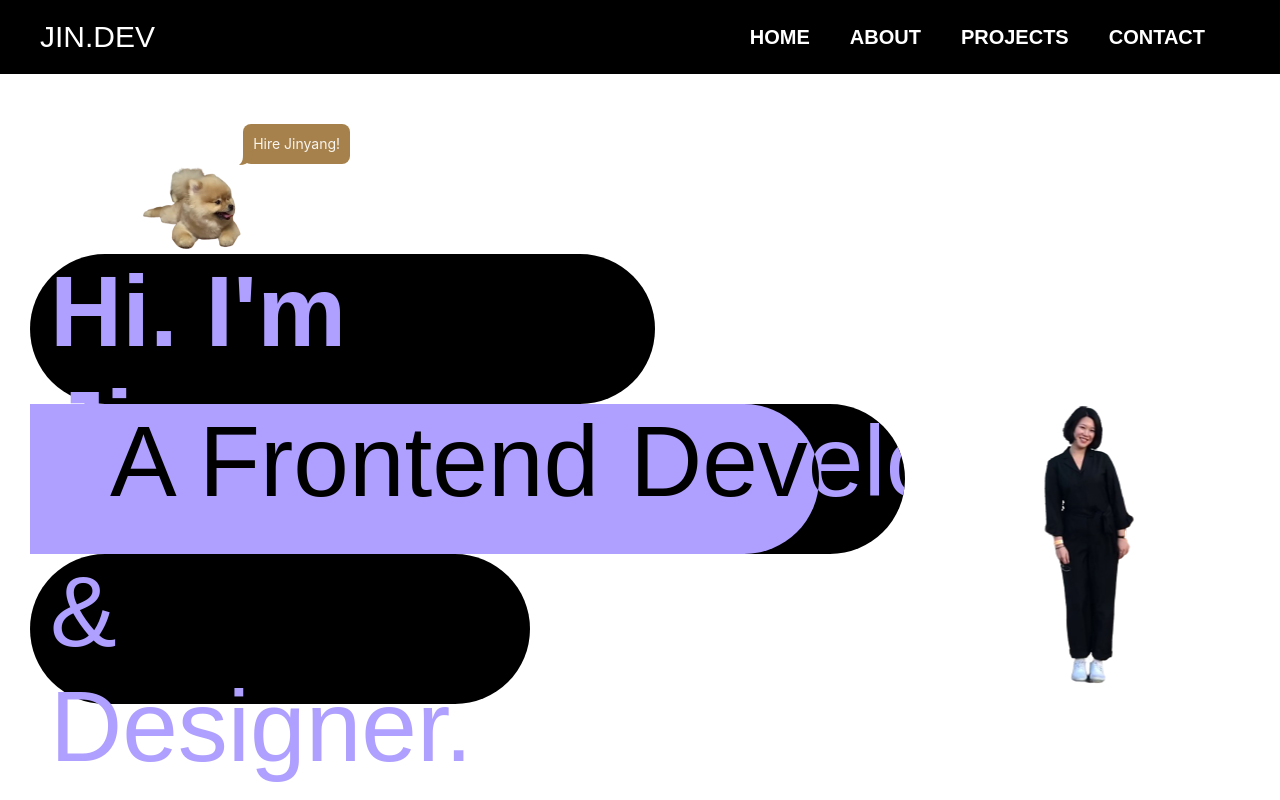
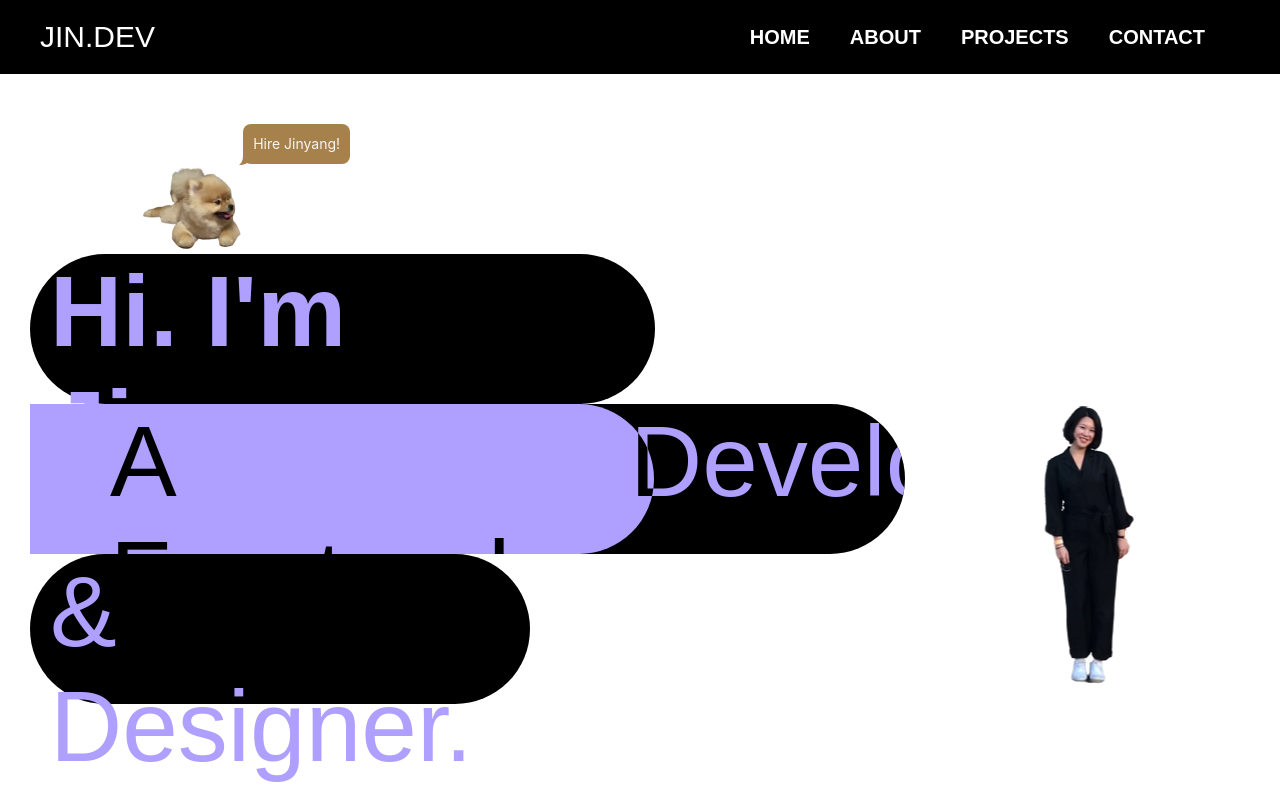
Before and after one commit to Jinyang-Park/portfolio, a React (Create React App) app: page / in a window 1280 px wide. Shown: the top 800 px of the page. Built offline with nearby package versions, Linux system fonts and the light colour scheme; a web font is replaced by a local one.

Commit message:
[doc] resume download 완성

```diff
--- a/src/pages/About.jsx
+++ b/src/pages/About.jsx
@@ -74,7 +74,13 @@ function About() {
                 of learning.
               </IntroCardMyself>
             </IntromyselfWrap>
+            <IntroResumeBtn>
+              <ResumeDownload href='/assets/resume.pdf' download='resume.pdf'>
+                Resume
+              </ResumeDownload>
+            </IntroResumeBtn>
           </IntroCardSection>
+
           <Intropic />
         </IntroCardWrap>
       </AboutBackground>
@@ -156,3 +162,5 @@ export const Intropic = styled.figure`
   background-image: url('/assets/jinyangpark.jpg');
   background-repeat: no-repeat;
 `;
+export const IntroResumeBtn = styled.button``;
+export const ResumeDownload = styled.a``;
--- a/src/pages/Main.jsx
+++ b/src/pages/Main.jsx
@@ -119,9 +119,6 @@ export const Introname = styled.h1`
 `;
 export const IntrojobWrap = styled.div`
   display: flex;
-  /* width: 68%; */
-  /* justify-content: center; */
-  /* align-items: center; */
   height: 150px;
   color: #af9fff;
   background-color: black;
@@ -170,7 +167,7 @@ export const Progress = styled.div`
   overflow: hidden;
   width: 55%;
   padding: 0px 80px;
-  animation: Progress 5s ease-in Infinite Alternate;
+  animation: Progress 4s ease-in Infinite Alternate;
   @keyframes Progress {
     from {
       width: 55%;
```
Also changed, not shown: 1 other file (tests, documents, lock files or other folders).
